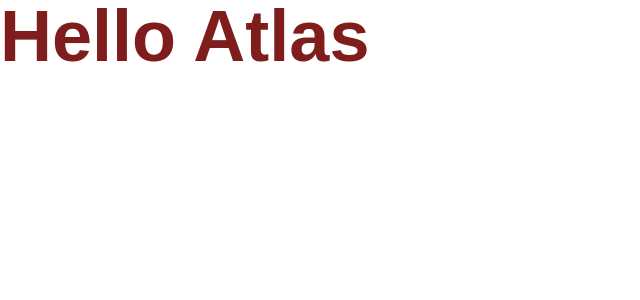
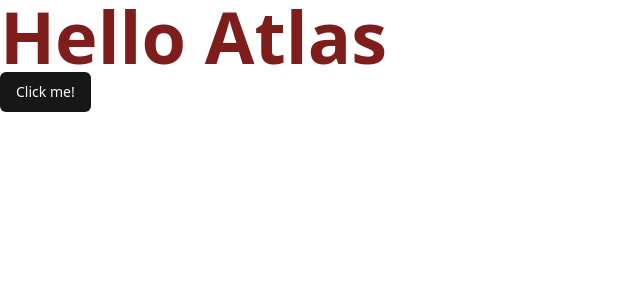
Before and after one commit to DebojyotiMishra/atlas, a Next.js app: page / in a window 1280 px wide. Shown: the top 300 px of the page, without its empty margins (0-640 px from the left). Built offline with nearby package versions, Linux system fonts and the light colour scheme.

Commit message:
linter test

```diff
--- a/app/globals.css
+++ b/app/globals.css
@@ -3,7 +3,7 @@
 @tailwind utilities;
 
 body {
-  font-family: Arial, Helvetica, sans-serif;
+  font-family: system-ui, -apple-system, BlinkMacSystemFont, 'Segoe UI', Roboto, Oxygen, Ubuntu, Cantarell, 'Open Sans', 'Helvetica Neue', sans-serif;
 }
 
 @layer base {
--- a/app/page.tsx
+++ b/app/page.tsx
@@ -1,9 +1,10 @@
-import Image from "next/image";
+import { Button } from '@/components/ui/button';
 
 export default function Home() {
   return (
     <div >
       <p className="text-red-900 font-bold text-7xl">Hello Atlas</p>
+      <Button>Click me!</Button>
     </div>
   );
 }
```
